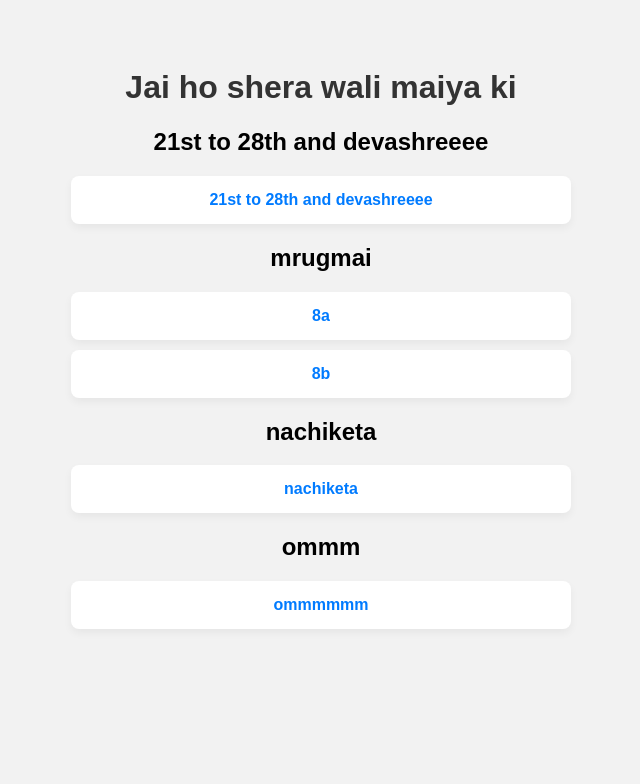
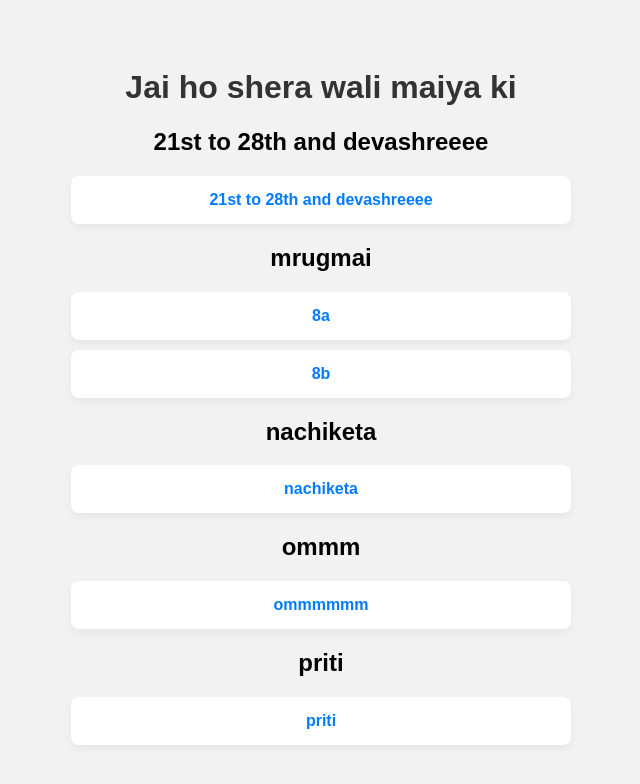
Before and after one commit to ompkolte/bdsm, a plain HTML site: page index.html in a window 1280 px wide. Shown: the whole page, without its empty margins (319-959 px from the left). Drawn offline with Linux system fonts and the light colour scheme.

Commit message:
Update index.html

```diff
--- a/index.html
+++ b/index.html
@@ -58,6 +58,8 @@
         <li><a href="OnlineComplaintPortal_7.zip" download>nachiketa</a></li>
         <h2>ommm</h2>
         <li><a href="EAD PRACTICAL.zip" download>ommmmmm</a></li>
+             <h2>priti</h2>
+        <li><a href="Question9.zip" download>priti</a></li>
     </ul>
 </body>
 </html>
```
